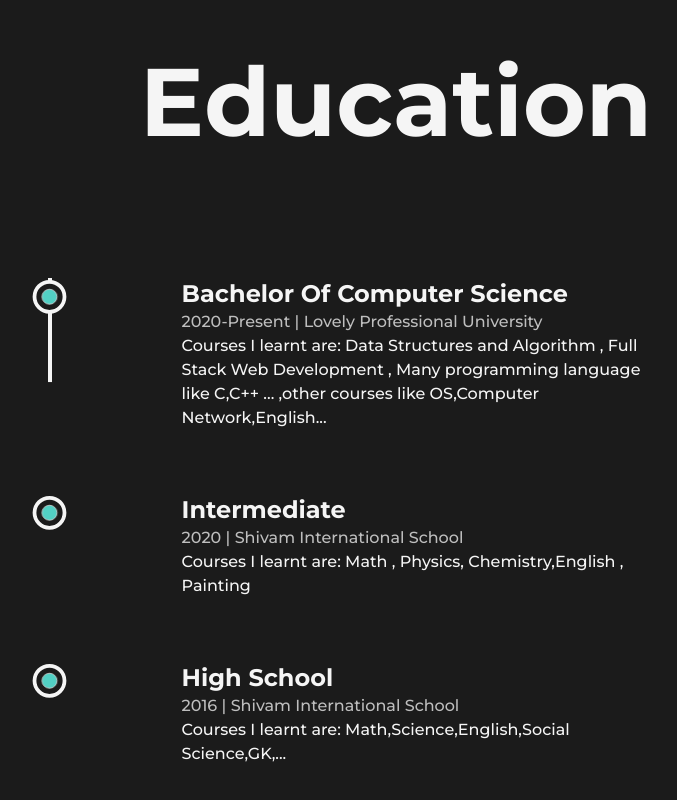
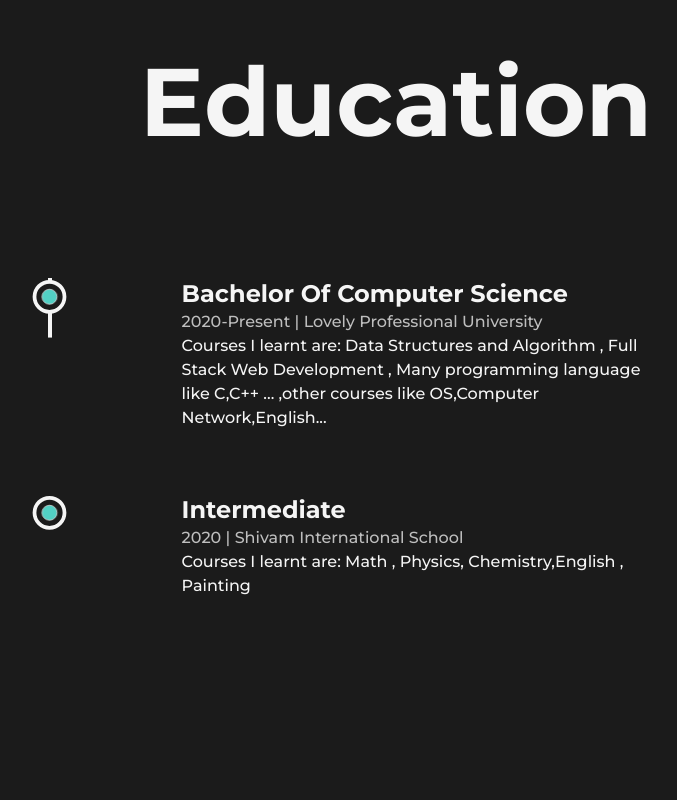
Before and after one commit to Prashantkry/Prashant-Portfolio, a Next.js app: page /about in a window 1280 px wide. Shown: the part 2998-3798 px from the top of the page, without its empty margins (244-921 px from the left). Built offline with nearby package versions, Linux system fonts and the light colour scheme.

Commit message:
Update Education.js

```diff
--- a/src/components/Education.js
+++ b/src/components/Education.js
@@ -59,13 +59,6 @@ const Education = () => {
             place='Shivam International School'
             info="Courses I learnt are: Math , Physics, Chemistry,English , Painting"
           />
-          <Details
-            type='High School'
-            time='2016'
-            place='Shivam International School'
-            info="Courses I learnt are: Math,Science,English,Social Science,GK,..."
-          />
-
 
         </ul>
       </div>
```
